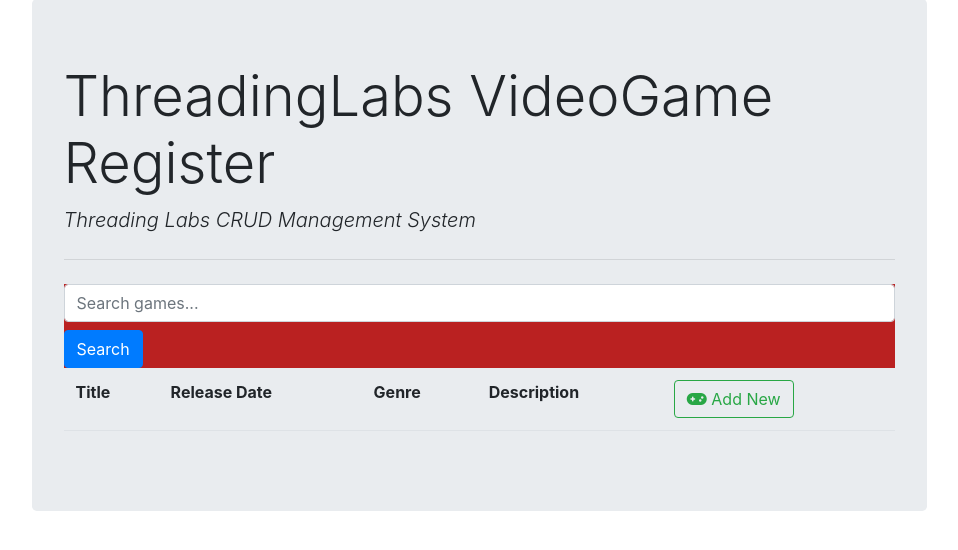
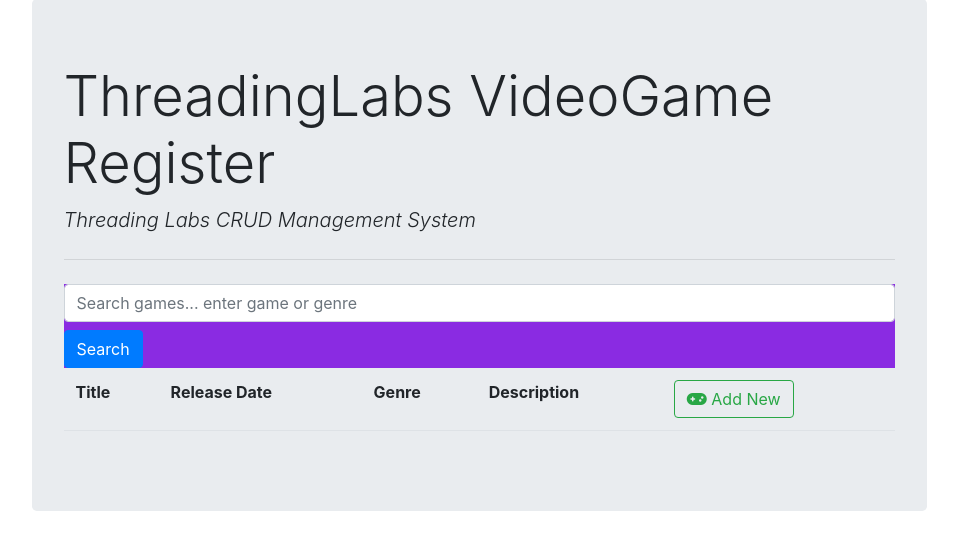
Before and after one commit to Marrrco7/Scalable-Linux-Environment-for-Hosting-Web-Applications, a Django app: page /videogame/list/ in a window 1280 px wide. Shown: the part 127-677 px from the top of the page, without its empty margins (161-1119 px from the left). Run offline with Django 5.2, Linux system fonts and the light colour scheme; the visitor is signed in with stand-in values (Sample User, id 1); data that the repository does not hold is empty; some libraries are stand-ins or nearby versions.

Commit message:
Added a new message for helping the user to use the search bar, as well as chenged the button color to blueviolet

```diff
--- a/videogames_register/templates/videogames_register/videogame_list.html
+++ b/videogames_register/templates/videogames_register/videogame_list.html
@@ -1,9 +1,9 @@
 {% extends "videogames_register/base.html" %}
 
 {% block content %}
-<div class="search-bar" style = "background-color: #ba2121">
+<div class="search-bar" style = "background-color: blueviolet">
     <form method="get" action="{% url 'videogame_list' %}">
-        <input type="text" name="query" placeholder="Search games..." class="form-control" value="{{ request.GET.query }}">
+        <input type="text" name="query" placeholder="Search games... enter game or genre" class="form-control" value="{{ request.GET.query }}">
         <button type="submit" class="btn btn-primary mt-2">Search</button>
     </form>
 </div>
```
